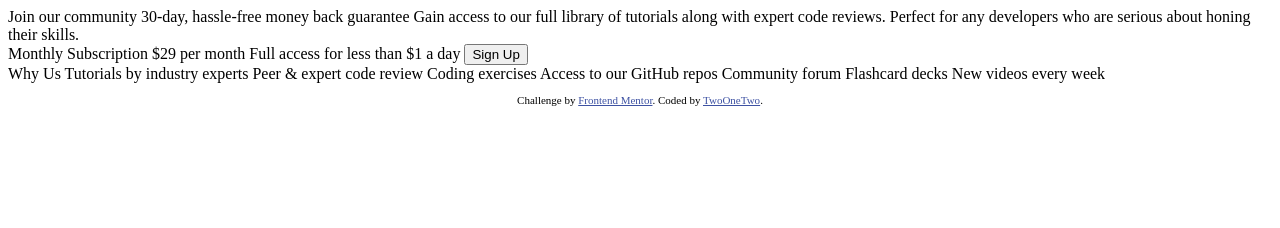
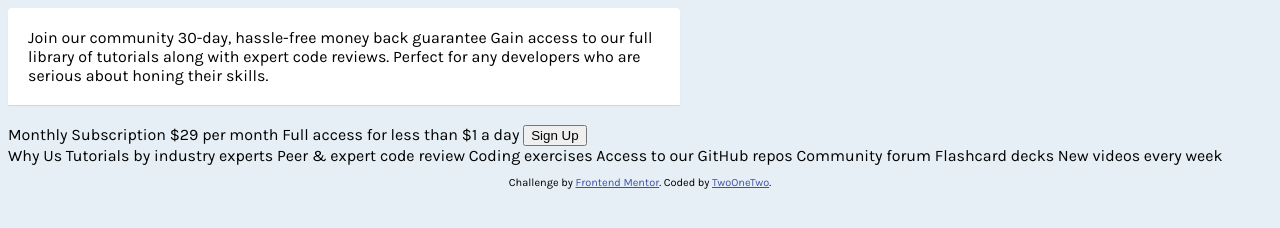
Before and after one commit to LarryTheFatCat/Single-Price-Grid-Component, a plain HTML site: page index.html in a window 1280 px wide. Drawn offline with Linux system fonts and the light colour scheme.

Commit message:
Impl background, impl font

```diff
--- a/style.css
+++ b/style.css
@@ -1,3 +1,12 @@
+@import url('https://fonts.googleapis.com/css2?family=Karla:wght@400;700&display=swap');
+
+
+html {
+    background-color: hsl(204, 43%, 93%);
+    font-family: 'Karla', sans-serif;
+
+}
+
 .attribution {
     font-size: 11px;
     text-align: center;
@@ -5,3 +14,13 @@
 .attribution a {
     color: hsl(228, 45%, 44%);
 }
+
+
+.card-top {
+    background-color: white;
+    border-radius: 4px 4px 0 0;
+    box-shadow: 0 1px 1px rgba(0, 0, 0, 0.1);
+    margin-bottom: 20px;
+    padding: 20px;
+    width: 50%;
+}
```
Also changed, not shown: 1 other file.
